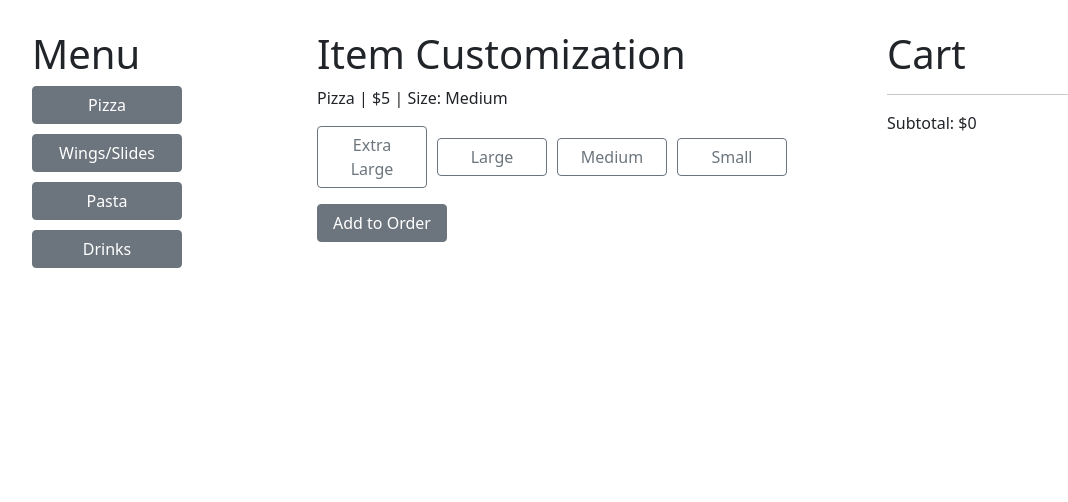
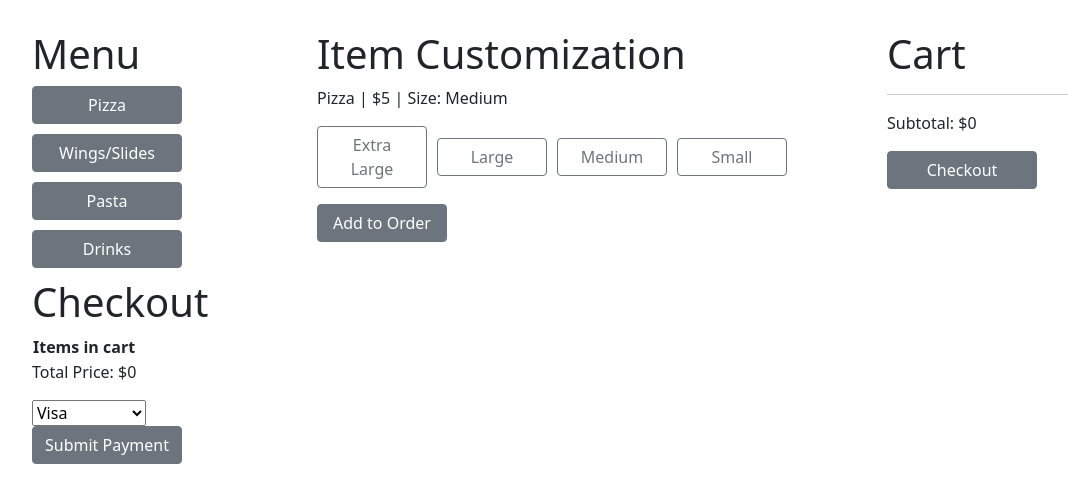
Before and after one commit to user-ca/project, an Angular app: page / in a window 1280 px wide. Shown: the top 502 px of the page, without its empty margins (50-1118 px from the left). Built offline with nearby package versions, Linux system fonts and the light colour scheme.

Commit message:
worked on checkout component

```diff
--- a/src/app/app.component.html
+++ b/src/app/app.component.html
@@ -9,6 +9,6 @@
   </div>
 
   <div>
-
+    <app-checkout></app-checkout>
   </div>
 </div>
--- a/src/app/app.module.ts
+++ b/src/app/app.module.ts
@@ -7,6 +7,7 @@ import { ItemComponent } from './item/item.component';
 import { MenuComponent } from './menu/menu.component';
 import { CartComponent } from './cart/cart.component';
 import { CartItemComponent } from './cart-item/cart-item.component';
+import { CheckoutComponent } from './checkout/checkout.component';
 
 @NgModule({
   declarations: [
@@ -15,7 +16,8 @@ import { CartItemComponent } from './cart-item/cart-item.component';
     ItemComponent,
     MenuComponent,
     CartComponent,
-    CartItemComponent
+    CartItemComponent,
+    CheckoutComponent
   ],
   imports: [
     BrowserModule
--- a/src/app/cart/cart.component.html
+++ b/src/app/cart/cart.component.html
@@ -4,3 +4,4 @@
 [cartitem]="itm"></app-cart-item>
 <hr>
 <p>Subtotal: ${{subotal}}</p>
+<div><button class="btn btn-secondary" style="width: 150px; margin-bottom:10px;" (click)="Checkout()">Checkout</button></div>
--- a/src/app/cart/cart.component.ts
+++ b/src/app/cart/cart.component.ts
@@ -7,14 +7,14 @@ import { ItemService } from '../item.service';
   styleUrls: ['./cart.component.css']
 })
 export class CartComponent implements OnInit {
-  cartitems: {name: string, price: number}[] = [];
+  cartitems: {name: string, price: number,preparation_time:number}[] = [];
 
   subotal: number = 0;
 
   constructor(private itemSer: ItemService) { }
 
   ngOnInit(): void {
-    this.itemSer.addCart.subscribe((data: {name: string, price: number}) => {
+    this.itemSer.addCart.subscribe((data: {name: string, price: number,preparation_time:number}) => {
       this.cartitems.push(data);
       this.subotal += data.price;
     })
--- /dev/null
+++ b/src/app/checkout/checkout.component.html
@@ -0,0 +1,30 @@
+<h1>Checkout</h1>
+<div class="cart">
+    <table class="items_in_cart" >
+        <th>Items in cart </th>
+
+        <tr *ngFor="let item of items;">
+
+            <td>
+                {{item.name}}
+            </td>
+            <td class="right">
+                ${{item.price}}
+            </td>
+        </tr>
+
+    </table>
+    <div class="totalTag">
+        <p>Total Price: ${{price_sum}}</p>
+    </div>
+    <div class="paymentMethod">
+        <select class="payment">
+            <option *ngFor="let method of paymentMethod">
+                {{method}}
+            </option>
+        </select>
+    </div>
+    <div>
+        <button  class="btn btn-secondary">Submit Payment</button>
+    </div>
+</div>
--- /dev/null
+++ b/src/app/checkout/checkout.component.ts
@@ -0,0 +1,33 @@
+import { Component, OnInit } from '@angular/core';
+import { ItemService } from '../item.service';
+
+@Component({
+  selector: 'app-checkout',
+  templateUrl: './checkout.component.html',
+  styleUrls: ['./checkout.component.css']
+})
+export class CheckoutComponent implements OnInit {
+  items:{name:string,price:number,preparation_time:number}[]=[]
+  constructor(private itemSer:ItemService ) { }
+  price_sum=0
+  paymentMethod:string[]=[
+    "Visa",
+    "Master Card",
+    "Crypto",
+    "Paypal",
+    "Cash"
+  ]
+
+
+
+
+
+  ngOnInit(): void {
+    this.itemSer.addCart.subscribe((item:{name:string,price:number,preparation_time:number})=>{
+      this.items.push(item);
+      this.price_sum+=item.price;
+    })
+  }
+
+
+}
--- a/src/app/item-customization/item-customization.component.ts
+++ b/src/app/item-customization/item-customization.component.ts
@@ -14,13 +14,14 @@ export class ItemCustomizationComponent implements OnInit {
 
   name: string = 'Pizza';
   price: number = 5.00;
+  prep_time:number=3.00;
 
   size: string = 'Medium';
 
   constructor(private itemSer: ItemService) { }
 
   addToOrder(): void {
-    this.itemSer.addCart.emit({name: (this.size + ' ' + this.name), price: this.price});
+    this.itemSer.addCart.emit({name: (this.size + ' ' + this.name), price: this.price,preparation_time:this.prep_time});
   }
 
   changeSize(size: string): void {
--- a/src/app/item.service.ts
+++ b/src/app/item.service.ts
@@ -7,7 +7,7 @@ import { Item } from './item';
 export class ItemService {
 
   onSelect: EventEmitter<Item> = new EventEmitter<Item>();
-  addCart: EventEmitter<{name: string, price: number}> = new EventEmitter<{name: string, price: number}>();
+  addCart: EventEmitter<{name: string, price: number,preparation_time:number}> = new EventEmitter<{name: string, price: number,preparation_time:number}>();
 
 
   constructor() { }
```
Also changed, not shown: src/app/checkout.service.ts (added, +16 -0 lines), src/app/checkout/checkout.component.css (added), 2 other files (tests, documents, lock files or other folders).
